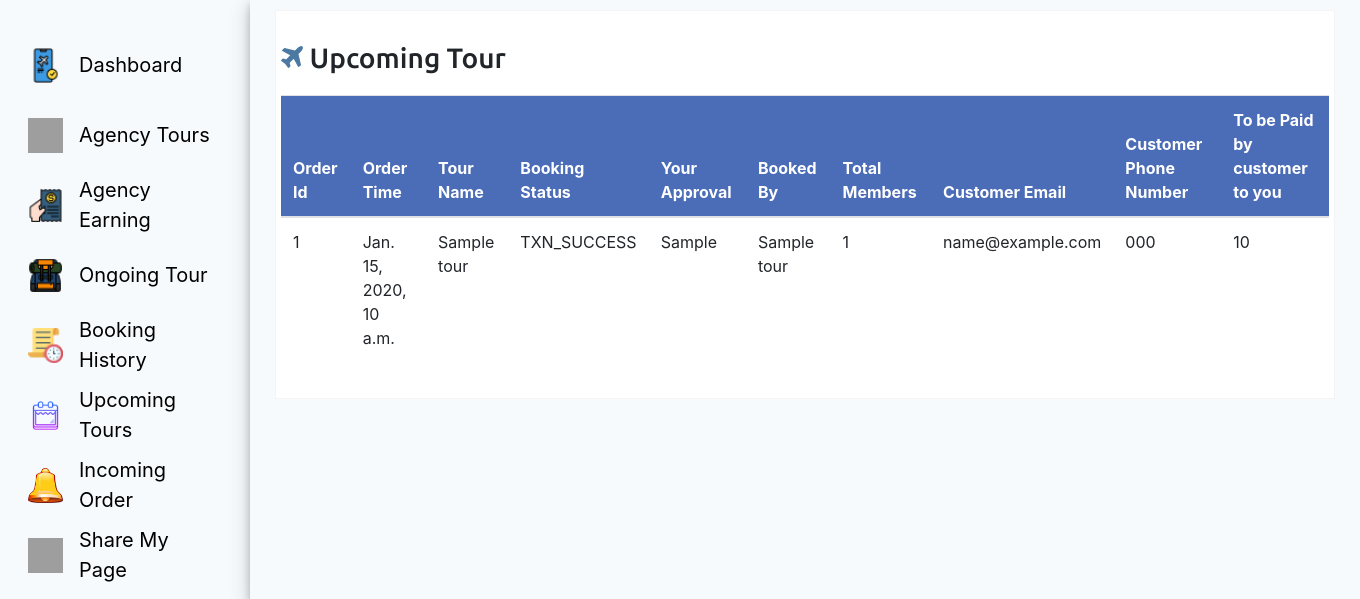
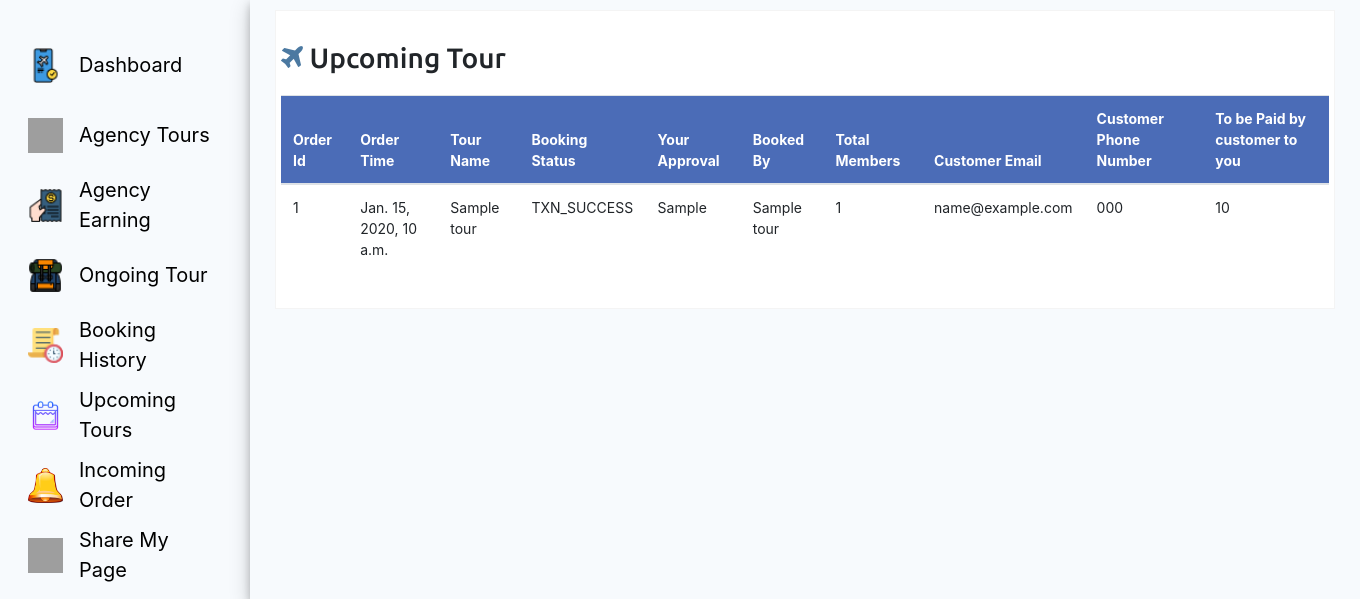
Before and after one commit to iamsaptorshe07/TRAVMAKS-Old, a Django app: template templates/travelagency/upcoming_tours.html in a window 1360 px wide. Shown: the part 60-659 px from the top of the page. Run offline with Django 3.2, Linux system fonts and the light colour scheme; the template is opened without the code that fills it: most values are stand-ins (such as "Sample title", 1, 10 or a date in 2020); some libraries are stand-ins or nearby versions; grey boxes are pictures that could not be loaded.

Commit message:
new push

```diff
--- a/templates/travelagency/upcoming_tours.html
+++ b/templates/travelagency/upcoming_tours.html
@@ -9,7 +9,11 @@
     th {
         background-color: #4b6cb7;
         color: white;
+		font-size:14px;
     }
+	td{
+	font-size:14px;
+	}
 
     tr:hover {
         background-color: #4d4dff;
@@ -43,10 +47,10 @@
 {% endblock travelagency_stylesheets %}
 
 {% block travelagency_body %}
-<section class="tble"
-    style="width: 95%;  box-shadow: 0 4px 8px 0 rgba(0, 0, 0, 0.2), 0 6px 20px 0 rgba(0, 0, 0, 0.19);">
+<section class="tble" style="width: 95%;  box-shadow: 0 4px 8px 0 rgba(0, 0, 0, 0.2), 0 6px 20px 0 rgba(0, 0, 0, 0.19);">
     <section class="invoice">
         <!-- title row -->
+
         <div class="row">
             <div class="col-xs-12">
                 <div class="page-header">
@@ -96,6 +100,7 @@
                 </table>
             </div>
         </div>
+        </div>
     </section>
 </section>
 
```
